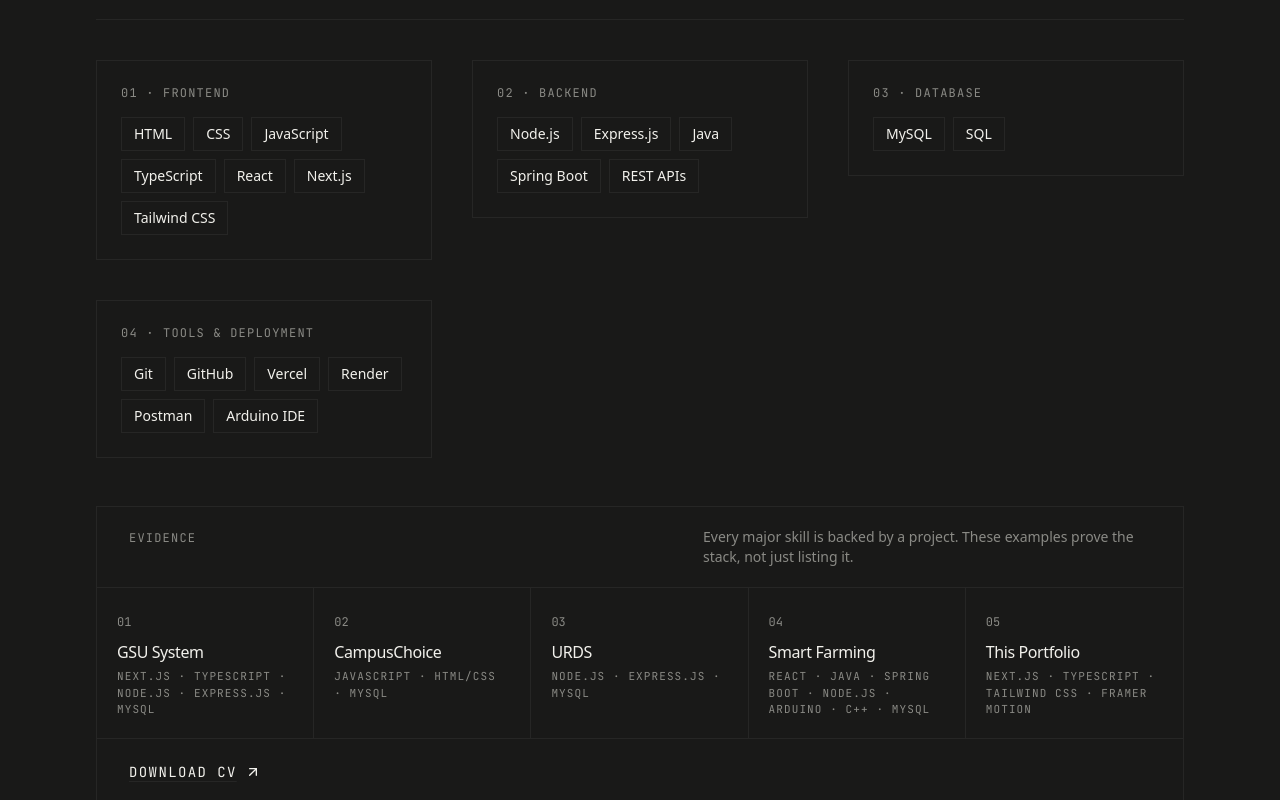
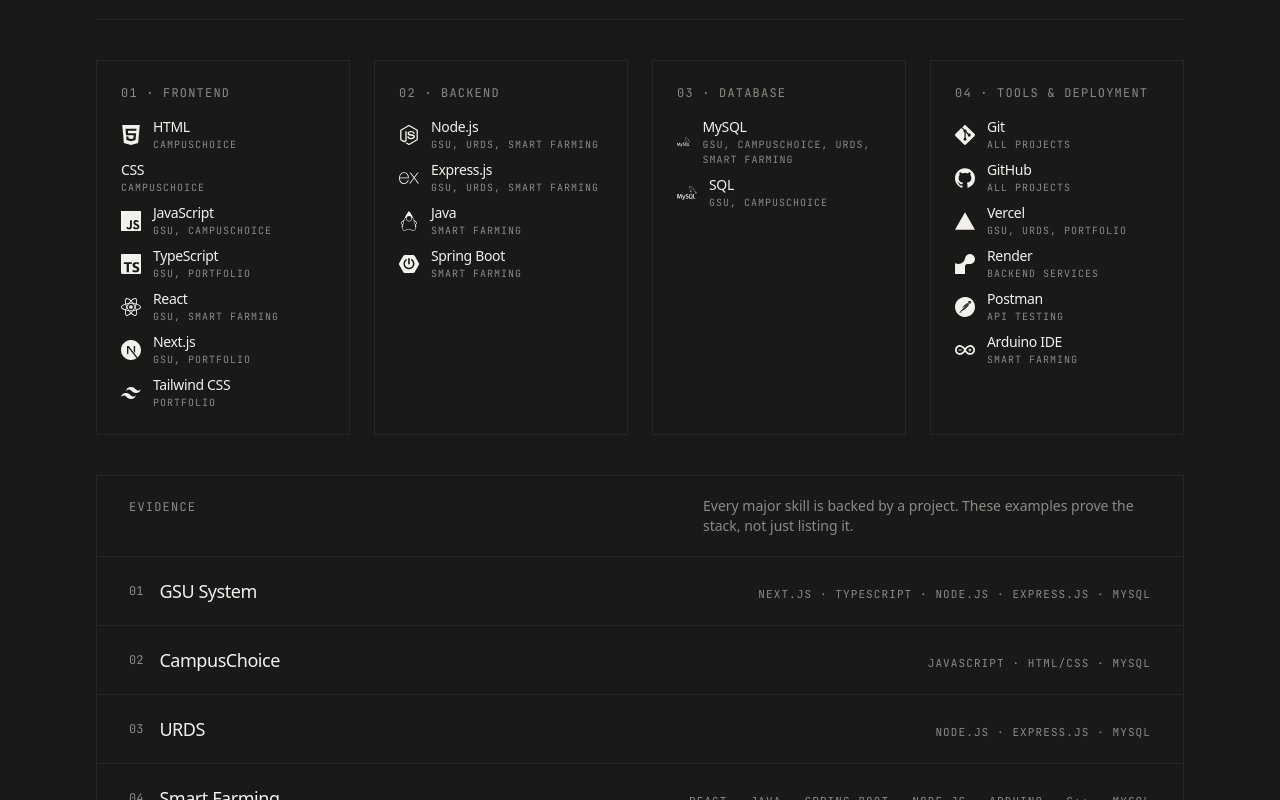
Before and after one commit to jayarpelicano01/jayaruuu_, a Next.js app: page / in a window 1280 px wide. Shown: the part 6460-7260 px from the top of the page. Built offline with nearby package versions, Linux system fonts and the light colour scheme.

Commit message:
feat: tech stack grouped by category with icons in 4 columns

```diff
--- a/components/skills/skills.tsx
+++ b/components/skills/skills.tsx
@@ -1,9 +1,32 @@
+import type { IconType } from "react-icons";
+import { SiHtml5, SiCss, SiJavascript, SiTypescript, SiReact, SiNextdotjs, SiTailwindcss, SiNodedotjs, SiExpress, SiOpenjdk, SiSpringboot, SiMysql, SiGit, SiGithub, SiVercel, SiRender, SiPostman, SiArduino } from "react-icons/si";
 import { skills } from "@/data/skills";
 import { projects } from "@/data/projects";
 import SectionHeading from "@/components/ui/section-heading";
 import Reveal from "@/components/ui/reveal";
 import ArrowLink from "@/components/ui/arrow-link";
 import { site } from "@/data/site";
+
+const iconMap: Record<string, IconType> = {
+  SiHtml5,
+  SiCss,
+  SiJavascript,
+  SiTypescript,
+  SiReact,
+  SiNextdotjs,
+  SiTailwindcss,
+  SiNodedotjs,
+  SiExpress,
+  SiOpenjdk,
+  SiSpringboot,
+  SiMysql,
+  SiGit,
+  SiGithub,
+  SiVercel,
+  SiRender,
+  SiPostman,
+  SiArduino,
+};
 
 export default function Skills() {
   return (
@@ -13,22 +36,35 @@ export default function Skills() {
           <SectionHeading index="05" title="Tech Stack" meta="Proven by projects" />
         </Reveal>
 
-        <div className="mt-10 grid gap-10 sm:grid-cols-2 lg:grid-cols-3">
-          {skills.map((category, i) => (
-            <Reveal key={category.name} delay={0.05 * i}>
-              <div className="border border-line p-6">
+        <div className="mt-10 grid gap-6 sm:grid-cols-2 lg:grid-cols-4">
+          {skills.map((category, ci) => (
+            <Reveal key={category.name} delay={0.05 * ci}>
+              <div className="h-full border border-line p-6">
                 <h3 className="font-mono text-xs uppercase tracking-widest text-muted">
-                  {String(i + 1).padStart(2, "0")} · {category.name}
+                  {String(ci + 1).padStart(2, "0")} · {category.name}
                 </h3>
-                <div className="mt-4 flex flex-wrap gap-2">
-                  {category.skills.map((skill) => (
-                    <span
+                <div className="mt-4 space-y-2">
+                  {category.skills.map((skill) => {
+                    const Icon = iconMap[skill.icon];
+                    return (
+                      <div
                         key={skill.name}
-                      className="inline-flex items-center gap-2 border border-line px-3 py-1.5 text-sm"
+                        className="flex items-center gap-3"
                       >
+                        {Icon ? <Icon className="h-5 w-5 text-ink" /> : null}
+                        <div>
+                          <p className="text-sm font-medium tracking-tight">
                             {skill.name}
-                    </span>
-                  ))}
+                          </p>
+                          {skill.note ? (
+                            <p className="font-mono text-[10px] uppercase tracking-widest text-muted">
+                              {skill.note}
+                            </p>
+                          ) : null}
+                        </div>
+                      </div>
+                    );
+                  })}
                 </div>
               </div>
             </Reveal>
@@ -36,7 +72,7 @@ export default function Skills() {
         </div>
 
         <Reveal delay={0.1}>
-          <div className="mt-12 border border-line">
+          <div className="mt-10 border border-line">
             <div className="flex flex-wrap items-baseline justify-between gap-x-6 gap-y-2 border-b border-line px-6 py-5 sm:px-8">
               <h3 className="font-mono text-xs uppercase tracking-widest text-muted">
                 Evidence
@@ -46,18 +82,23 @@ export default function Skills() {
                 the stack, not just listing it.
               </p>
             </div>
-            <div className="grid divide-y divide-line lg:grid-cols-5 lg:divide-x lg:divide-y-0">
+            <div className="divide-y divide-line">
               {projects.map((project) => (
-                <div key={project.slug} className="px-6 py-5 sm:px-8 lg:px-5">
+                <div
+                  key={project.slug}
+                  className="grid grid-cols-[auto_1fr] items-center gap-4 px-6 py-5 sm:px-8"
+                >
                   <span className="font-mono text-xs text-muted">
                     {project.number}
                   </span>
-                  <p className="mt-2 text-base font-medium tracking-tight">
+                  <div className="flex flex-wrap items-baseline justify-between gap-x-6 gap-y-1">
+                    <p className="text-lg font-medium tracking-tight">
                       {project.title}
                     </p>
-                  <p className="mt-1 font-mono text-[11px] uppercase tracking-widest text-muted">
+                    <p className="font-mono text-[11px] uppercase tracking-widest text-muted">
                       {project.stack.join(" · ")}
                     </p>
+                  </div>
                 </div>
               ))}
             </div>
--- a/data/skills.ts
+++ b/data/skills.ts
@@ -1,47 +1,46 @@
 export type SkillCategory = {
   name: string
-  skills: { name: string; note?: string }[]
+  skills: { name: string; icon: string; note?: string }[]
 }
 
 export const skills: SkillCategory[] = [
   {
     name: "Frontend",
     skills: [
-      { name: "HTML", note: "CampusChoice" },
-      { name: "CSS", note: "CampusChoice" },
-      { name: "JavaScript", note: "GSU, CampusChoice" },
-      { name: "TypeScript", note: "GSU, Portfolio" },
-      { name: "React", note: "GSU, Smart Farming" },
-      { name: "Next.js", note: "GSU, Portfolio" },
-      { name: "Tailwind CSS", note: "Portfolio" },
+      { name: "HTML", icon: "SiHtml5", note: "CampusChoice" },
+      { name: "CSS", icon: "SiCss", note: "CampusChoice" },
+      { name: "JavaScript", icon: "SiJavascript", note: "GSU, CampusChoice" },
+      { name: "TypeScript", icon: "SiTypescript", note: "GSU, Portfolio" },
+      { name: "React", icon: "SiReact", note: "GSU, Smart Farming" },
+      { name: "Next.js", icon: "SiNextdotjs", note: "GSU, Portfolio" },
+      { name: "Tailwind CSS", icon: "SiTailwindcss", note: "Portfolio" },
     ],
   },
   {
     name: "Backend",
     skills: [
-      { name: "Node.js", note: "GSU, URDS, Smart Farming" },
-      { name: "Express.js", note: "GSU, URDS, Smart Farming" },
-      { name: "Java", note: "Smart Farming" },
-      { name: "Spring Boot", note: "Smart Farming" },
-      { name: "REST APIs", note: "URDS, Smart Farming" },
+      { name: "Node.js", icon: "SiNodedotjs", note: "GSU, URDS, Smart Farming" },
+      { name: "Express.js", icon: "SiExpress", note: "GSU, URDS, Smart Farming" },
+      { name: "Java", icon: "SiOpenjdk", note: "Smart Farming" },
+      { name: "Spring Boot", icon: "SiSpringboot", note: "Smart Farming" },
     ],
   },
   {
     name: "Database",
     skills: [
-      { name: "MySQL", note: "GSU, CampusChoice, URDS, Smart Farming" },
-      { name: "SQL", note: "GSU, CampusChoice" },
+      { name: "MySQL", icon: "SiMysql", note: "GSU, CampusChoice, URDS, Smart Farming" },
+      { name: "SQL", icon: "SiMysql", note: "GSU, CampusChoice" },
     ],
   },
   {
     name: "Tools & Deployment",
     skills: [
-      { name: "Git", note: "All projects" },
-      { name: "GitHub", note: "All projects" },
-      { name: "Vercel", note: "GSU, URDS, Portfolio" },
-      { name: "Render", note: "Backend services" },
-      { name: "Postman", note: "API testing" },
-      { name: "Arduino IDE", note: "Smart Farming" },
+      { name: "Git", icon: "SiGit", note: "All projects" },
+      { name: "GitHub", icon: "SiGithub", note: "All projects" },
+      { name: "Vercel", icon: "SiVercel", note: "GSU, URDS, Portfolio" },
+      { name: "Render", icon: "SiRender", note: "Backend services" },
+      { name: "Postman", icon: "SiPostman", note: "API testing" },
+      { name: "Arduino IDE", icon: "SiArduino", note: "Smart Farming" },
     ],
   },
 ]
--- a/package.json
+++ b/package.json
@@ -14,7 +14,8 @@
     "motion": "^13.0.0",
     "next": "16.3.0",
     "react": "19.2.8",
-    "react-dom": "19.2.8"
+    "react-dom": "19.2.8",
+    "react-icons": "^5.7.0"
   },
   "devDependencies": {
     "@tailwindcss/postcss": "^4",
```
Also changed, not shown: 1 other file (tests, documents, lock files or other folders). Lines whose indentation alone changed are shown as unchanged.
